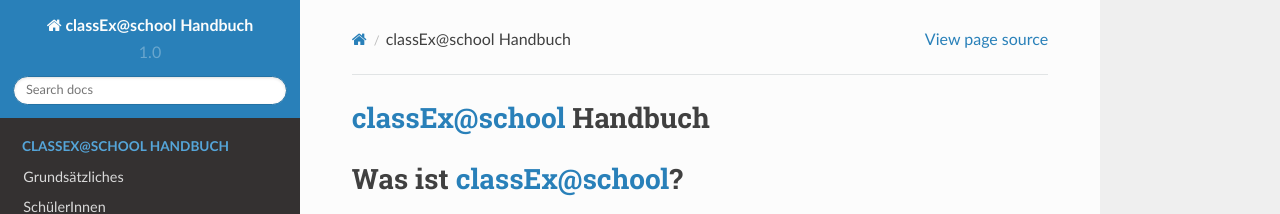
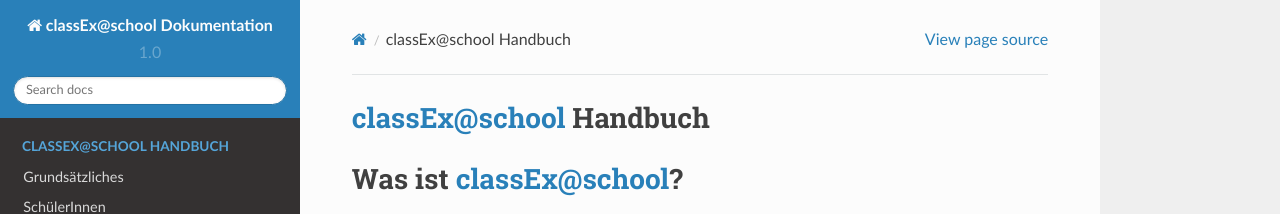
Before and after one commit to marcusgia2505/classExschool_doc, a Sphinx documentation site: the page built from docs/index.rst, in a window 1280 px wide. Shown: the top 214 px of the page. Built offline with Sphinx 7.4.7 and the Read the Docs theme 2.0.0, drawn with Linux system fonts in a browser that asks for light colours.

Commit message:
Update conf.py

```diff
--- a/docs/conf.py
+++ b/docs/conf.py
@@ -45,7 +45,7 @@
 master_doc = 'index'
 
 # General information about the project.
-project = u'classEx@school Handbuch'
+project = u'classEx@school Dokumentation'
 copyright = u'2018, classEx'
 
 # The version info for the project you're documenting, acts as replacement for
```
